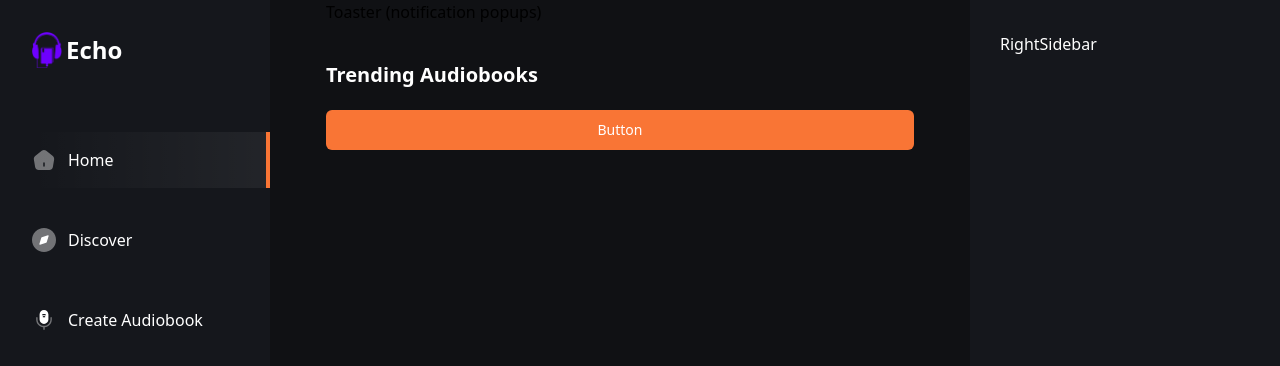
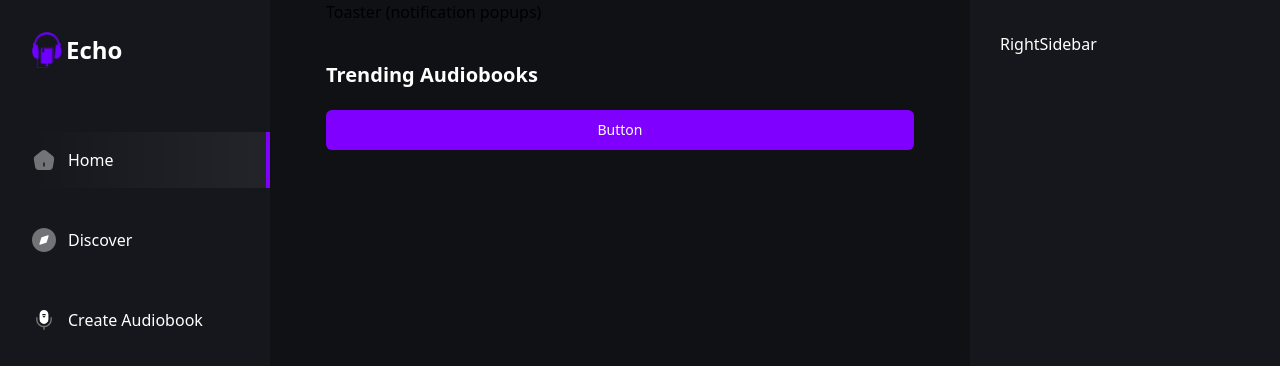
Before and after one commit to scythemenace/echo, a Next.js app: page / in a window 1280 px wide. Shown: the top 366 px of the page. Built offline with nearby package versions, Linux system fonts and the light colour scheme.

Commit message:
changed orange color to violet for all

```diff
--- a/app/(root)/page.tsx
+++ b/app/(root)/page.tsx
@@ -6,7 +6,7 @@ const Home = () => {
     <div className="mt-9 flex-col gap-9">
       <section className="flex flex-col gap-5">
         <h1 className="text-20 font-bold text-white-1">Trending Audiobooks</h1>
-        <Button className="text-white-1 bg-orange-1">Button</Button>
+        <Button className="text-white-1 bg-violet-1">Button</Button>
       </section>
     </div>
   );
--- a/components/LeftSidebar.tsx
+++ b/components/LeftSidebar.tsx
@@ -37,7 +37,7 @@ const LeftSidebar = () => {
               className={cn(
                 "flex gap-3 items-center py-4 max-lg:px-4 justify-center lg:justify-start",
                 {
-                  "bg-nav-focus border-r-4 border-orange-1": isActive,
+                  "bg-nav-focus border-r-4 border-violet-1": isActive,
                 },
               )}
             >
--- a/tailwind.config.ts
+++ b/tailwind.config.ts
@@ -34,8 +34,8 @@ const config = {
           5: "#2E3036",
           6: "#24272C",
         },
-        orange: {
-          1: "#F97535",
+        violet: {
+          1: "#7F00FF",
         },
         gray: {
           1: "#71788B",
```
